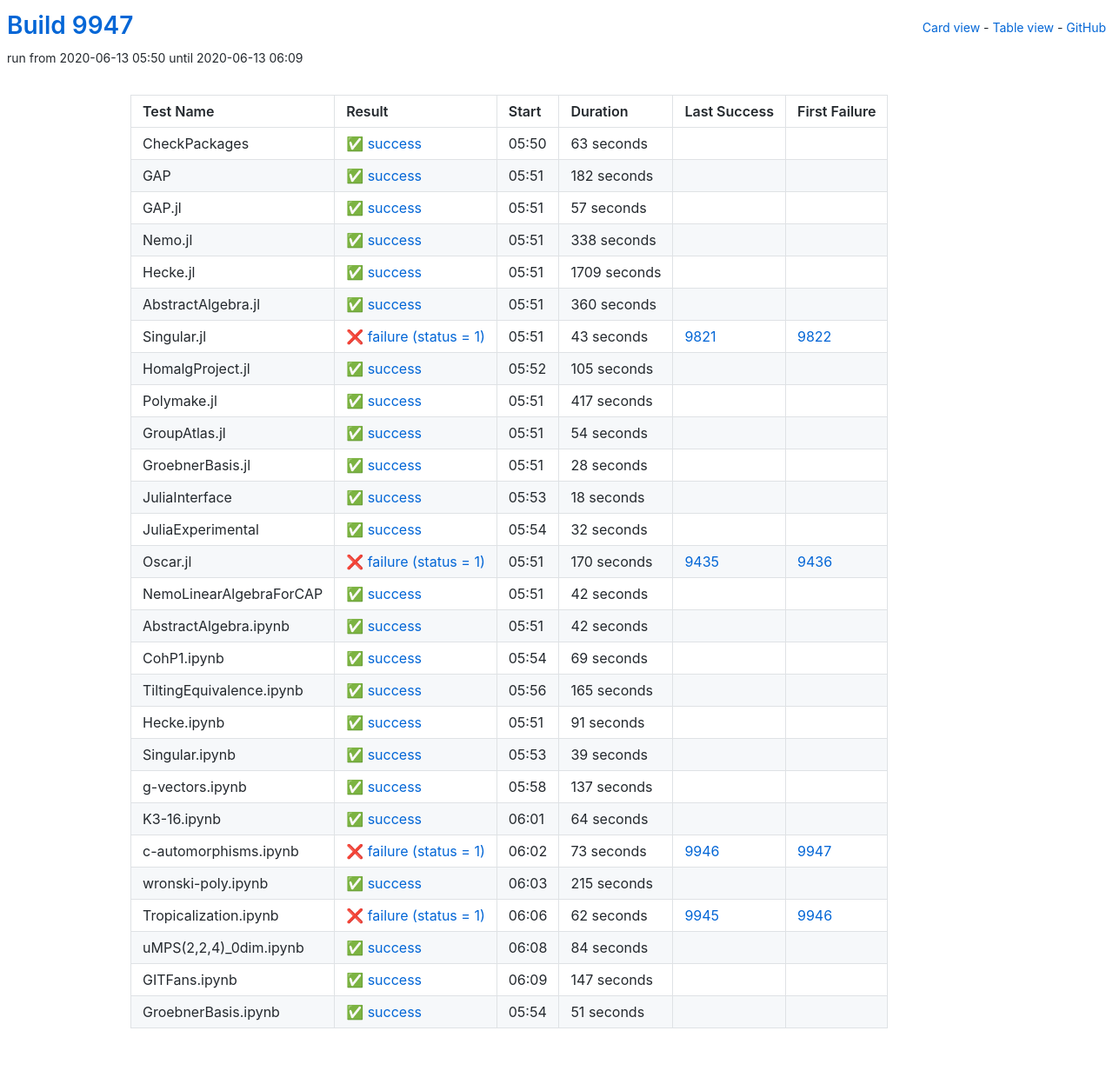
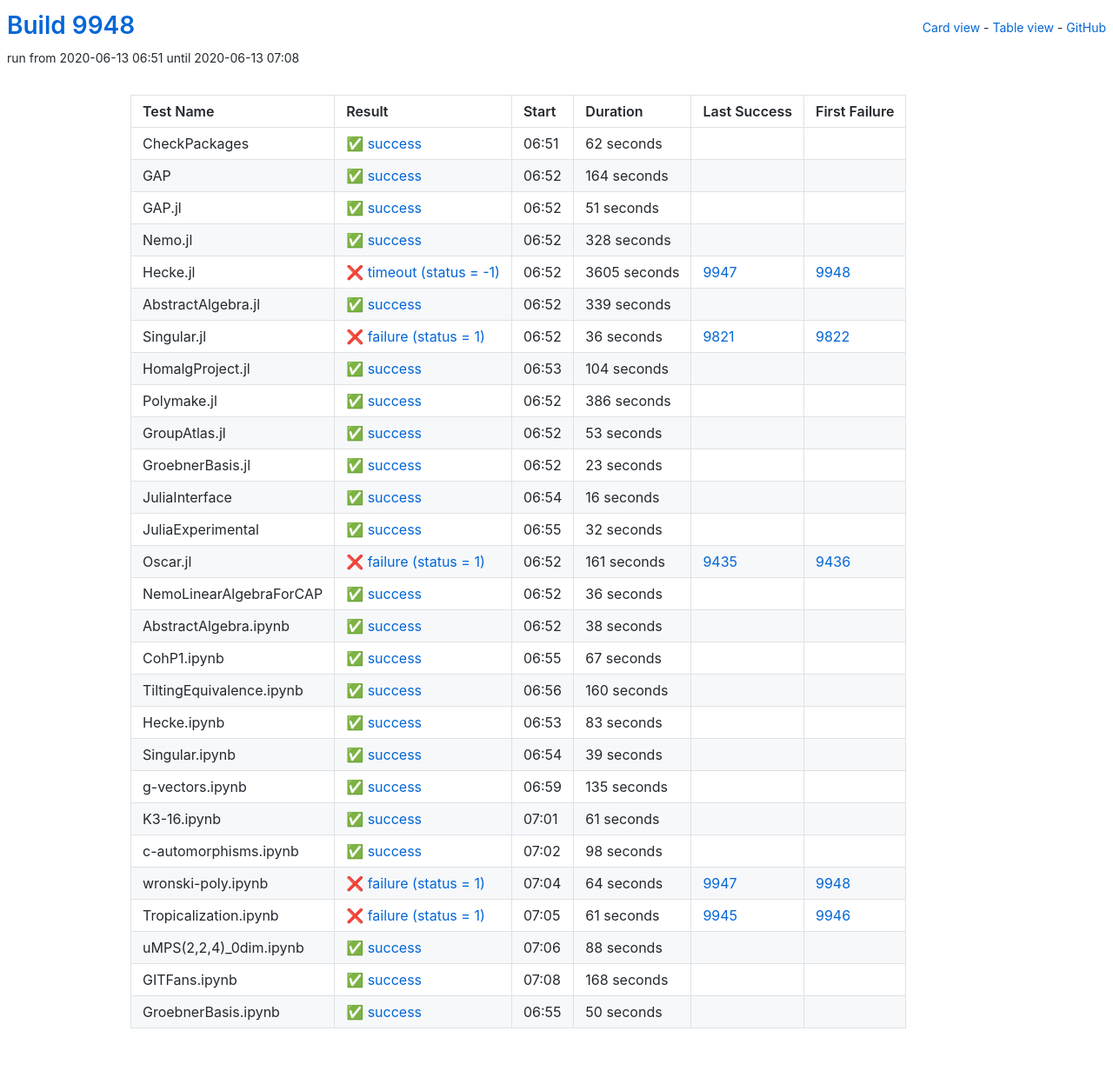
Before and after one commit to oscar-system/oscar-ci-status, a Jekyll site: the page built from table.html, in a window 1280 px wide. Shown: the whole page at 87% size. Built offline with Jekyll 4.4.1, drawn with Linux system fonts in a browser that asks for light colours.

Commit message:
Build #9948

```diff
--- a/_data/ci.yml
+++ b/_data/ci.yml
@@ -1,6 +1,6 @@
 ---
-build: 9947
-build_url: https://oscarci.mathematik.uni-kl.de/job/oscar/9947/
+build: 9948
+build_url: https://oscarci.mathematik.uni-kl.de/job/oscar/9948/
 job: oscar
 organization: oscar-system
 repo: oscar-ci-status
@@ -8,152 +8,152 @@
 tests:
 - name: CheckPackages
   id: checkpackages
-  log: https://oscarci.mathematik.uni-kl.de/job/oscar/9947/artifact/logs/build-9947/CheckPackages.log
-  start: 2020-06-13 05:50
+  log: https://oscarci.mathematik.uni-kl.de/job/oscar/9948/artifact/logs/build-9948/CheckPackages.log
+  start: 2020-06-13 06:51
   success: true
   exitcode: 0
   status: success
-  duration: 63
+  duration: 62
   last_success: false
   last_success_url:
   first_failure: false
   first_failure_url:
 - name: GAP
   id: gap
-  log: https://oscarci.mathematik.uni-kl.de/job/oscar/9947/artifact/logs/build-9947/GAP.log
-  start: 2020-06-13 05:51
+  log: https://oscarci.mathematik.uni-kl.de/job/oscar/9948/artifact/logs/build-9948/GAP.log
+  start: 2020-06-13 06:52
   success: true
   exitcode: 0
   status: success
-  duration: 182
+  duration: 164
   last_success: false
   last_success_url:
   first_failure: false
   first_failure_url:
 - name: GAP.jl
   id: gap-jl
-  log: https://oscarci.mathematik.uni-kl.de/job/oscar/9947/artifact/logs/build-9947/GAP.jl.log
-  start: 2020-06-13 05:51
+  log: https://oscarci.mathematik.uni-kl.de/job/oscar/9948/artifact/logs/build-9948/GAP.jl.log
+  start: 2020-06-13 06:52
   success: true
   exitcode: 0
   status: success
-  duration: 57
+  duration: 51
   last_success: false
   last_success_url:
   first_failure: false
   first_failure_url:
 - name: Nemo.jl
   id: nemo-jl
-  log: https://oscarci.mathematik.uni-kl.de/job/oscar/9947/artifact/logs/build-9947/Nemo.jl.log
-  start: 2020-06-13 05:51
+  log: https://oscarci.mathematik.uni-kl.de/job/oscar/9948/artifact/logs/build-9948/Nemo.jl.log
+  start: 2020-06-13 06:52
   success: true
   exitcode: 0
   status: success
-  duration: 338
+  duration: 328
   last_success: false
   last_success_url:
   first_failure: false
   first_failure_url:
 - name: Hecke.jl
   id: hecke-jl
-  log: https://oscarci.mathematik.uni-kl.de/job/oscar/9947/artifact/logs/build-9947/Hecke.jl.log
-  start: 2020-06-13 05:51
+  log: https://oscarci.mathematik.uni-kl.de/job/oscar/9948/artifact/logs/build-9948/Hecke.jl.log
+  start: 2020-06-13 06:52
+  success: false
+  exitcode: -1
+  status: timeout
+  duration: 3605
+  last_success: 9947
+  last_success_url: https://oscarci.mathematik.uni-kl.de/job/oscar/9947/
+  first_failure: 9948
+  first_failure_url: https://oscarci.mathematik.uni-kl.de/job/oscar/9948/
+- name: AbstractAlgebra.jl
+  id: abstractalgebra-jl
+  log: https://oscarci.mathematik.uni-kl.de/job/oscar/9948/artifact/logs/build-9948/AbstractAlgebra.jl.log
+  start: 2020-06-13 06:52
   success: true
   exitcode: 0
   status: success
-  duration: 1709
-  last_success: false
-  last_success_url:
-  first_failure: false
-  first_failure_url:
-- name: AbstractAlgebra.jl
-  id: abstractalgebra-jl
-  log: https://oscarci.mathematik.uni-kl.de/job/oscar/9947/artifact/logs/build-9947/AbstractAlgebra.jl.log
-  start: 2020-06-13 05:51
-  success: true
-  exitcode: 0
-  status: success
-  duration: 360
+  duration: 339
   last_success: false
   last_success_url:
   first_failure: false
   first_failure_url:
 - name: Singular.jl
   id: singular-jl
-  log: https://oscarci.mathematik.uni-kl.de/job/oscar/9947/artifact/logs/build-9947/Singular.jl.log
-  start: 2020-06-13 05:51
+  log: https://oscarci.mathematik.uni-kl.de/job/oscar/9948/artifact/logs/build-9948/Singular.jl.log
+  start: 2020-06-13 06:52
   success: false
   exitcode: 1
   status: failure
-  duration: 43
+  duration: 36
   last_success: 9821
   last_success_url: https://oscarci.mathematik.uni-kl.de/job/oscar/9821/
   first_failure: 9822
   first_failure_url: https://oscarci.mathematik.uni-kl.de/job/oscar/9822/
 - name: HomalgProject.jl
   id: homalgproject-jl
-  log: https://oscarci.mathematik.uni-kl.de/job/oscar/9947/artifact/logs/build-9947/HomalgProject.jl.log
-  start: 2020-06-13 05:52
+  log: https://oscarci.mathematik.uni-kl.de/job/oscar/9948/artifact/logs/build-9948/HomalgProject.jl.log
+  start: 2020-06-13 06:53
   success: true
   exitcode: 0
   status: success
-  duration: 105
+  duration: 104
   last_success: false
   last_success_url:
   first_failure: false
   first_failure_url:
 - name: Polymake.jl
   id: polymake-jl
-  log: https://oscarci.mathematik.uni-kl.de/job/oscar/9947/artifact/logs/build-9947/Polymake.jl.log
-  start: 2020-06-13 05:51
+  log: https://oscarci.mathematik.uni-kl.de/job/oscar/9948/artifact/logs/build-9948/Polymake.jl.log
+  start: 2020-06-13 06:52
   success: true
   exitcode: 0
   status: success
-  duration: 417
+  duration: 386
   last_success: false
   last_success_url:
   first_failure: false
   first_failure_url:
 - name: GroupAtlas.jl
   id: groupatlas-jl
-  log: https://oscarci.mathematik.uni-kl.de/job/oscar/9947/artifact/logs/build-9947/GroupAtlas.jl.log
-  start: 2020-06-13 05:51
+  log: https://oscarci.mathematik.uni-kl.de/job/oscar/9948/artifact/logs/build-9948/GroupAtlas.jl.log
+  start: 2020-06-13 06:52
   success: true
   exitcode: 0
   status: success
-  duration: 54
+  duration: 53
   last_success: false
   last_success_url:
   first_failure: false
   first_failure_url:
 - name: GroebnerBasis.jl
   id: groebnerbasis-jl
-  log: https://oscarci.mathematik.uni-kl.de/job/oscar/9947/artifact/logs/build-9947/GroebnerBasis.jl.log
-  start: 2020-06-13 05:51
+  log: https://oscarci.mathematik.uni-kl.de/job/oscar/9948/artifact/logs/build-9948/GroebnerBasis.jl.log
+  start: 2020-06-13 06:52
   success: true
   exitcode: 0
   status: success
-  duration: 28
+  duration: 23
   last_success: false
   last_success_url:
   first_failure: false
   first_failure_url:
 - name: JuliaInterface
   id: juliainterface
-  log: https://oscarci.mathematik.uni-kl.de/job/oscar/9947/artifact/logs/build-9947/JuliaInterface.log
-  start: 2020-06-13 05:53
+  log: https://oscarci.mathematik.uni-kl.de/job/oscar/9948/artifact/logs/build-9948/JuliaInterface.log
+  start: 2020-06-13 06:54
   success: true
   exitcode: 0
   status: success
-  duration: 18
+  duration: 16
   last_success: false
   last_success_url:
   first_failure: false
   first_failure_url:
 - name: JuliaExperimental
   id: juliaexperimental
-  log: https://oscarci.mathematik.uni-kl.de/job/oscar/9947/artifact/logs/build-9947/JuliaExperimental.log
-  start: 2020-06-13 05:54
+  log: https://oscarci.mathematik.uni-kl.de/job/oscar/9948/artifact/logs/build-9948/JuliaExperimental.log
+  start: 2020-06-13 06:55
   success: true
   exitcode: 0
   status: success
@@ -164,80 +164,80 @@
   first_failure_url:
 - name: Oscar.jl
   id: oscar-jl
-  log: https://oscarci.mathematik.uni-kl.de/job/oscar/9947/artifact/logs/build-9947/Oscar.jl.log
-  start: 2020-06-13 05:51
+  log: https://oscarci.mathematik.uni-kl.de/job/oscar/9948/artifact/logs/build-9948/Oscar.jl.log
+  start: 2020-06-13 06:52
   success: false
   exitcode: 1
   status: failure
-  duration: 170
+  duration: 161
   last_success: 9435
   last_success_url: https://oscarci.mathematik.uni-kl.de/job/oscar/9435/
   first_failure: 9436
   first_failure_url: https://oscarci.mathematik.uni-kl.de/job/oscar/9436/
 - name: NemoLinearAlgebraForCAP
   id: nemolinearalgebraforcap
-  log: https://oscarci.mathematik.uni-kl.de/job/oscar/9947/artifact/logs/build-9947/NemoLinearAlgebraForCAP.log
-  start: 2020-06-13 05:51
+  log: https://oscarci.mathematik.uni-kl.de/job/oscar/9948/artifact/logs/build-9948/NemoLinearAlgebraForCAP.log
+  start: 2020-06-13 06:52
   success: true
   exitcode: 0
   status: success
-  duration: 42
+  duration: 36
   last_success: false
   last_success_url:
   first_failure: false
   first_failure_url:
 - name: AbstractAlgebra.ipynb
   id: abstractalgebra-ipynb
-  log: https://oscarci.mathematik.uni-kl.de/job/oscar/9947/artifact/logs/build-9947/AbstractAlgebra.ipynb.log
-  start: 2020-06-13 05:51
+  log: https://oscarci.mathematik.uni-kl.de/job/oscar/9948/artifact/logs/build-9948/AbstractAlgebra.ipynb.log
+  start: 2020-06-13 06:52
   success: true
   exitcode: 0
   status: success
-  duration: 42
+  duration: 38
   last_success: false
   last_success_url:
   first_failure: false
   first_failure_url:
 - name: CohP1.ipynb
   id: cohp1-ipynb
-  log: https://oscarci.mathematik.uni-kl.de/job/oscar/9947/artifact/logs/build-9947/CohP1.ipynb.log
-  start: 2020-06-13 05:54
+  log: https://oscarci.mathematik.uni-kl.de/job/oscar/9948/artifact/logs/build-9948/CohP1.ipynb.log
+  start: 2020-06-13 06:55
   success: true
   exitcode: 0
   status: success
-  duration: 69
+  duration: 67
   last_success: false
   last_success_url:
   first_failure: false
   first_failure_url:
 - name: TiltingEquivalence.ipynb
   id: tiltingequivalence-ipynb
-  log: https://oscarci.mathematik.uni-kl.de/job/oscar/9947/artifact/logs/build-9947/TiltingEquivalence.ipynb.log
-  start: 2020-06-13 05:56
+  log: https://oscarci.mathematik.uni-kl.de/job/oscar/9948/artifact/logs/build-9948/TiltingEquivalence.ipynb.log
+  start: 2020-06-13 06:56
   success: true
   exitcode: 0
   status: success
-  duration: 165
+  duration: 160
   last_success: false
   last_success_url:
   first_failure: false
   first_failure_url:
 - name: Hecke.ipynb
   id: hecke-ipynb
-  log: https://oscarci.mathematik.uni-kl.de/job/oscar/9947/artifact/logs/build-9947/Hecke.ipynb.log
-  start: 2020-06-13 05:51
+  log: https://oscarci.mathematik.uni-kl.de/job/oscar/9948/artifact/logs/build-9948/Hecke.ipynb.log
+  start: 2020-06-13 06:53
   success: true
   exitcode: 0
   status: success
-  duration: 91
+  duration: 83
   last_success: false
   last_success_url:
   first_failure: false
   first_failure_url:
 - name: Singular.ipynb
   id: singular-ipynb
-  log: https://oscarci.mathematik.uni-kl.de/job/oscar/9947/artifact/logs/build-9947/Singular.ipynb.log
-  start: 2020-06-13 05:53
+  log: https://oscarci.mathematik.uni-kl.de/job/oscar/9948/artifact/logs/build-9948/Singular.ipynb.log
+  start: 2020-06-13 06:54
   success: true
   exitcode: 0
   status: success
@@ -248,96 +248,96 @@
   first_failure_url:
 - name: g-vectors.ipynb
   id: g-vectors-ipynb
-  log: https://oscarci.mathematik.uni-kl.de/job/oscar/9947/artifact/logs/build-9947/g-vectors.ipynb.log
-  start: 2020-06-13 05:58
+  log: https://oscarci.mathematik.uni-kl.de/job/oscar/9948/artifact/logs/build-9948/g-vectors.ipynb.log
+  start: 2020-06-13 06:59
   success: true
   exitcode: 0
   status: success
-  duration: 137
+  duration: 135
   last_success: false
   last_success_url:
   first_failure: false
   first_failure_url:
 - name: K3-16.ipynb
   id: k3-16-ipynb
-  log: https://oscarci.mathematik.uni-kl.de/job/oscar/9947/artifact/logs/build-9947/K3-16.ipynb.log
-  start: 2020-06-13 06:01
+  log: https://oscarci.mathematik.uni-kl.de/job/oscar/9948/artifact/logs/build-9948/K3-16.ipynb.log
+  start: 2020-06-13 07:01
   success: true
   exitcode: 0
   status: success
-  duration: 64
+  duration: 61
   last_success: false
   last_success_url:
   first_failure: false
   first_failure_url:
 - name: c-automorphisms.ipynb
   id: c-automorphisms-ipynb
-  log: https://oscarci.mathematik.uni-kl.de/job/oscar/9947/artifact/logs/build-9947/c-automorphisms.ipynb.log
-  start: 2020-06-13 06:02
-  success: false
-  exitcode: 1
-  status: failure
-  duration: 73
-  last_success: 9946
-  last_success_url: https://oscarci.mathematik.uni-kl.de/job/oscar/9946/
-  first_failure: 9947
-  first_failure_url: https://oscarci.mathematik.uni-kl.de/job/oscar/9947/
-- name: wronski-poly.ipynb
-  id: wronski-poly-ipynb
-  log: https://oscarci.mathematik.uni-kl.de/job/oscar/9947/artifact/logs/build-9947/wronski-poly.ipynb.log
-  start: 2020-06-13 06:03
+  log: https://oscarci.mathematik.uni-kl.de/job/oscar/9948/artifact/logs/build-9948/c-automorphisms.ipynb.log
+  start: 2020-06-13 07:02
   success: true
   exitcode: 0
   status: success
-  duration: 215
+  duration: 98
   last_success: false
   last_success_url:
   first_failure: false
   first_failure_url:
-- name: Tropicalization.ipynb
-  id: tropicalization-ipynb
-  log: https://oscarci.mathematik.uni-kl.de/job/oscar/9947/artifact/logs/build-9947/Tropicalization.ipynb.log
-  start: 2020-06-13 06:06
+- name: wronski-poly.ipynb
+  id: wronski-poly-ipynb
+  log: https://oscarci.mathematik.uni-kl.de/job/oscar/9948/artifact/logs/build-9948/wronski-poly.ipynb.log
+  start: 2020-06-13 07:04
   success: false
   exitcode: 1
   status: failure
-  duration: 62
+  duration: 64
+  last_success: 9947
+  last_success_url: https://oscarci.mathematik.uni-kl.de/job/oscar/9947/
+  first_failure: 9948
+  first_failure_url: https://oscarci.mathematik.uni-kl.de/job/oscar/9948/
+- name: Tropicalization.ipynb
+  id: tropicalization-ipynb
+  log: https://oscarci.mathematik.uni-kl.de/job/oscar/9948/artifact/logs/build-9948/Tropicalization.ipynb.log
+  start: 2020-06-13 07:05
+  success: false
+  exitcode: 1
+  status: failure
+  duration: 61
   last_success: 9945
   last_success_url: https://oscarci.mathematik.uni-kl.de/job/oscar/9945/
   first_failure: 9946
   first_failure_url: https://oscarci.mathematik.uni-kl.de/job/oscar/9946/
 - name: uMPS(2,2,4)_0dim.ipynb
   id: umps-2-2-4-0dim-ipynb
-  log: https://oscarci.mathematik.uni-kl.de/job/oscar/9947/artifact/logs/build-9947/uMPS-2-2-4-_0dim.ipynb.log
-  start: 2020-06-13 06:08
+  log: https://oscarci.mathematik.uni-kl.de/job/oscar/9948/artifact/logs/build-9948/uMPS-2-2-4-_0dim.ipynb.log
+  start: 2020-06-13 07:06
   success: true
   exitcode: 0
   status: success
-  duration: 84
+  duration: 88
   last_success: false
   last_success_url:
   first_failure: false
   first_failure_url:
 - name: GITFans.ipynb
   id: gitfans-ipynb
-  log: https://oscarci.mathematik.uni-kl.de/job/oscar/9947/artifact/logs/build-9947/GITFans.ipynb.log
-  start: 2020-06-13 06:09
+  log: https://oscarci.mathematik.uni-kl.de/job/oscar/9948/artifact/logs/build-9948/GITFans.ipynb.log
+  start: 2020-06-13 07:08
   success: true
   exitcode: 0
   status: success
-  duration: 147
+  duration: 168
   last_success: false
   last_success_url:
   first_failure: false
   first_failure_url:
 - name: GroebnerBasis.ipynb
   id: groebnerbasis-ipynb
-  log: https://oscarci.mathematik.uni-kl.de/job/oscar/9947/artifact/logs/build-9947/GroebnerBasis.ipynb.log
-  start: 2020-06-13 05:54
+  log: https://oscarci.mathematik.uni-kl.de/job/oscar/9948/artifact/logs/build-9948/GroebnerBasis.ipynb.log
+  start: 2020-06-13 06:55
   success: true
   exitcode: 0
   status: success
-  duration: 51
+  duration: 50
   last_success: false
   last_success_url:
   first_failure: false
```
Also changed, not shown: README.md.
